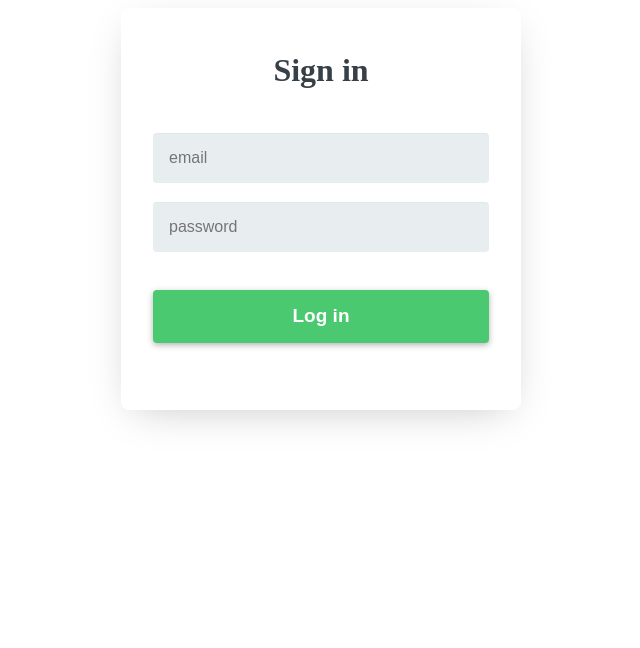
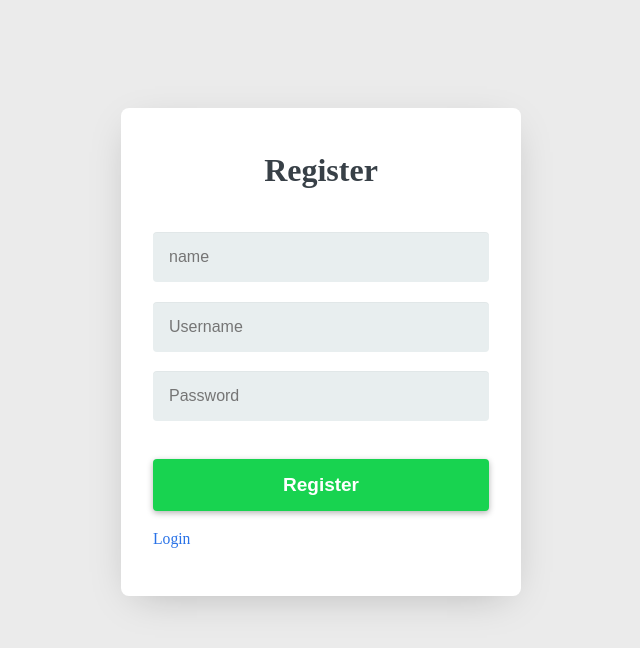
Before and after one commit to jaybhoyar/twitter-helpdesk, a React (Create React App) app in the folder client/: page /register in a window 1280 px wide. Shown: the top 648 px of the page, without its empty margins (319-959 px from the left). Built offline with nearby package versions, Linux system fonts and the light colour scheme; a web font is replaced by a local one.

Commit message:
add register component

```diff
--- a/client/src/App.js
+++ b/client/src/App.js
@@ -1,8 +1,9 @@
 import React, { Component } from "react";
 import { Route, Switch } from "react-router-dom";
 import Home from "./views/common/Home";
-import Signup from "./views/auth/Signup";
-import Signin from "./views/auth/Signin";
+import Register from "./views/auth/Register";
+import Login from "./views/auth/Login";
+import "./index.css";
 
 class App extends Component {
 	constructor(props) {
@@ -11,14 +12,12 @@ class App extends Component {
 
 	render() {
 		return (
-			<div className="App">
-				<Switch>
-					<Route exact path="/" component={Home} />
-					<Route exact path="/signin" component={Signin} />
-					<Route exact path="/signup" component={Signup} />
-					<Route path="*" component={Signin} />
-				</Switch>
-			</div>
+			<Switch>
+				<Route exact path="/" component={Home} />
+				<Route exact path="/login" component={Login} />
+				<Route exact path="/register" component={Register} />
+				<Route path="*" component={Login} />
+			</Switch>
 		);
 	}
 }
--- a/client/src/index.css
+++ b/client/src/index.css
@@ -4,12 +4,26 @@
 *::after {
 	box-sizing: border-box;
 }
+body {
+	margin: 0;
+	width: 100%;
+	height: 100%;
+	font-family: "Google Sans";
+}
 
-.form-parent {
+.container-center {
 	display: flex;
 	justify-content: center;
-
-	font-family: "Google Sans";
+	align-items: center;
+	position: absolute;
+	left: 0;
+	top: -12%;
+	bottom: 0;
+	right: 0;
+	margin: auto;
+	background-color: rgb(235, 235, 235);
+}
+.form-parent {
 	font-weight: 500;
 	text-rendering: optimizeLegibility;
 }
@@ -24,20 +38,7 @@ h1 {
 
 a {
 	font-size: 0.98em;
-	color: #8a97a0;
 	text-decoration: none;
-}
-a:hover {
-	color: green;
-}
-
-.container {
-	display: flex;
-	flex-wrap: wrap;
-	justify-content: center;
-	align-content: center;
-	padding: 6%;
-	margin: 0;
 }
 
 form {
@@ -74,7 +75,7 @@ form input:focus {
 	text-align: center;
 	font-size: 19px;
 	color: #fff;
-	background-color: #4bc970;
+	background-color: #18d350;
 	width: 100%;
 	border: none;
 	border-radius: 4px;
@@ -113,7 +114,7 @@ form input:focus {
 }
 @keyframes grow {
 	to {
-		transform: scale(2.5);
+		transform: scale(2);
 		opacity: 0;
 	}
 }
@@ -126,4 +127,9 @@ form input:focus {
 
 input {
 	font-size: 1rem;
+	border: 1px solid #fff;
 }
+
+.alter-auth-button a {
+	color: rgb(41, 114, 231);
+}
--- /dev/null
+++ b/client/src/views/auth/Login.js
@@ -0,0 +1,32 @@
+import React from "react";
+
+import { Link } from "react-router-dom";
+
+export default function Login() {
+	return (
+		<div className="container-center">
+			<div className="text-center form-parent">
+				<form method="post">
+					<h1>Login</h1>
+					<div className="form-content">
+						<input
+							id="user-name"
+							placeholder="email"
+							type="email"
+						/>
+						<input
+							id="password"
+							placeholder="password"
+							type="password"
+						/>
+						<br />
+						<button className="button">Log in</button>
+					</div>
+					<div className="alter-auth-button">
+						<Link to="/register">Register</Link>
+					</div>
+				</form>
+			</div>
+		</div>
+	);
+}
--- /dev/null
+++ b/client/src/views/auth/Register.js
@@ -0,0 +1,69 @@
+import React, { Component } from "react";
+import { Link } from "react-router-dom";
+
+class Register extends Component {
+	constructor(props) {
+		super(props);
+		this.state = {
+			name: "",
+			username: "",
+			password: "",
+		};
+	}
+	handleChange = (e) => {
+		this.setState({
+			[e.target.name]: e.target.value,
+		});
+	};
+	handleSubmit = (e) => {
+		e.preventDefault();
+		const user = {
+			name: this.state.name,
+			username: this.state.username,
+			password: this.state.password,
+		};
+		console.log(user);
+	};
+
+	render() {
+		return (
+			<div className="container-center">
+				<div className="text-center form-parent">
+					<form onSubmit={this.handleSubmit}>
+						<h1>Register</h1>
+						<div className="form-content">
+							<input
+								name="name"
+								placeholder="name"
+								value={this.state.name}
+								onChange={this.handleChange}
+							/>
+							<input
+								name="username"
+								placeholder="Username"
+								value={this.state.username}
+								onChange={this.handleChange}
+							/>
+							<input
+								type="password"
+								name="password"
+								placeholder="Password"
+								value={this.state.password}
+								onChange={this.handleChange}
+							/>
+							<button type="submit" className="button">
+								Register
+							</button>
+							<br />
+						</div>
+						<div className="alter-auth-button">
+							<Link to="/login">Login</Link>
+						</div>
+					</form>
+				</div>
+			</div>
+		);
+	}
+}
+
+export default Register;
--- a/client/src/views/auth/Signin.js
+++ /dev/null
@@ -1,23 +0,0 @@
-import React from "react";
-import "../../index.css";
-
-export default function SignIn() {
-	return (
-		<div class="text-center form-parent">
-			<form method="post">
-				<h1>Sign in</h1>
-				<div class="form-content">
-					<input id="user-name" placeholder="email" type="email" />
-					<input
-						id="password"
-						placeholder="password"
-						type="password"
-					/>
-					<br />
-					<button class="button">Log in</button>
-					<br />
-				</div>
-			</form>
-		</div>
-	);
-}
--- a/client/src/views/auth/Signup.js
+++ /dev/null
@@ -1,5 +0,0 @@
-import React from "react";
-
-export default function Signup() {
-	return <div></div>;
-}
```
Also changed, not shown: client/public/index.html (+1 -10 lines).
